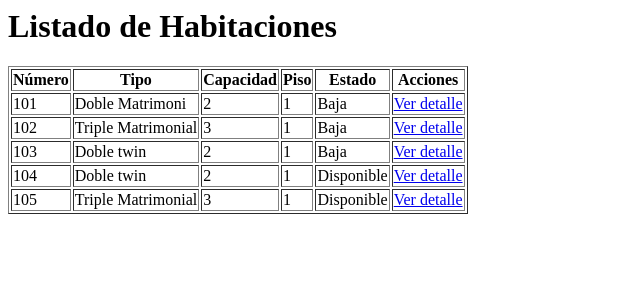
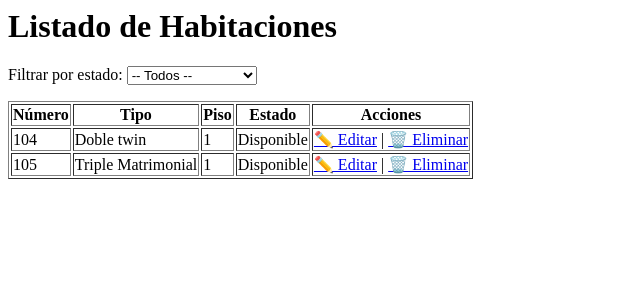
Before and after one commit to cristianlh21/Proyecto, a Django app: page / in a window 1280 px wide. Shown: the top 300 px of the page, without its empty margins (0-640 px from the left). Run offline with Django 5.2, Linux system fonts and the light colour scheme; data comes from the database, SQL or seed files in the repository; both versions use the stored data as it was after the commit.

Commit message:
formularios de actualización y eliminación de habitaciones y tipos de habitaciones

```diff
--- a/app_habitacion/templates/habitacion/crear_habitacion.html
+++ b/app_habitacion/templates/habitacion/crear_habitacion.html
@@ -6,10 +6,6 @@
     <h3>Habitación</h3>
     {{ habitacion_form.as_p }}
 
-    <h3>Crear nuevo Tipo de Habitación (opcional)</h3>
-    {{ tipo_form.as_p }}
-
-    <button type="submit" name="crear_tipo">Crear Tipo + Habitación</button>
     <button type="submit">Crear Habitación</button>
 </form>
 
--- a/app_habitacion/templates/habitacion/lista.html
+++ b/app_habitacion/templates/habitacion/lista.html
@@ -1,22 +1,40 @@
+<!-- templates/habitaciones/lista_habitaciones.html -->
 <h1>Listado de Habitaciones</h1>
+
+<form method="get">
+    <label for="estado">Filtrar por estado:</label>
+    <select name="estado" id="estado" onChange="this.form.submit()">
+        <option value="">-- Todos --</option>
+        <option value="DISPONIBLE" {% if estado == "DISPONIBLE" %}selected{% endif %}>Disponible</option>
+        <option value="OCUPADA" {% if estado == "OCUPADA" %}selected{% endif %}>Ocupada</option>
+        <option value="RESERVADA" {% if estado == "RESERVADA" %}selected{% endif %}>Reservada</option>
+        <option value="LIMPIEZA" {% if estado == "LIMPIEZA" %}selected{% endif %}>Limpieza</option>
+        <option value="EN MANTENIMIENTO" {% if estado == "EN MANTENIMIENTO" %}selected{% endif %}>En mantenimiento</option>
+        <option value="BAJA" {% if estado == "BAJA" %}selected{% endif %}>Baja</option>
+        <option value="SIN USO" {% if estado == "SIN USO" %}selected{% endif %}>Sin uso</option>
+    </select>
+</form>
 
 <table border="1">
     <tr>
         <th>Número</th>
         <th>Tipo</th>
-        <th>Capacidad</th>
         <th>Piso</th>
         <th>Estado</th>
         <th>Acciones</th>
     </tr>
-    {% for hab in habitaciones %}
+    {% for h in habitaciones %}
     <tr>
-        <td>{{ hab.numero }}</td>
-        <td>{{ hab.tipo_habitacion.nombre }}</td>
-        <td>{{ hab.tipo_habitacion.capacidad }}</td>
-        <td>{{ hab.piso }}</td>
-        <td>{{ hab.get_estado_display }}</td>
-        <td><a href="{% url 'detalle_habitacion' hab.id %}">Ver detalle</a></td>
+        <td>{{ h.numero }}</td>
+        <td>{{ h.tipo_habitacion.nombre }}</td>
+        <td>{{ h.piso }}</td>
+        <td>{{ h.get_estado_display }}</td>
+        <td>
+            <a href="{% url 'editar_habitacion' h.id %}">✏️ Editar</a> |
+            <a href="{% url 'eliminar_habitacion' h.id %}">🗑️ Eliminar</a>
+        </td>
     </tr>
+    {% empty %}
+    <tr><td colspan="5">No hay habitaciones disponibles</td></tr>
     {% endfor %}
 </table>
--- a/app_habitacion/urls.py
+++ b/app_habitacion/urls.py
@@ -5,4 +5,10 @@ urlpatterns = [
     path("", views.lista_habitaciones, name="lista_habitaciones"),
     path("<int:habitacion_id>/", views.detalle_habitacion, name="detalle_habitacion"),
     path("crear/", views.crear_habitacion, name="crear_habitacion"),
+    path("crear_tipo/", views.crear_tipo_habitacion, name="crear_tipo_habitacion"),
+    path("tipos/", views.lista_tipo_habitacion, name="lista_tipo_habitacion"),
+    path("tipos/<int:pk>/editar/", views.editar_tipo_habitacion, name="editar_tipo_habitacion"),
+    path("tipos/<int:pk>/eliminar/", views.eliminar_tipo_habitacion, name="eliminar_tipo_habitacion"),
+    path("<int:habitacion_id>/editar/", views.editar_habitacion, name="editar_habitacion"),
+    path("<int:habitacion_id>/eliminar/", views.eliminar_habitacion, name="eliminar_habitacion"),
 ]
--- a/app_habitacion/views.py
+++ b/app_habitacion/views.py
@@ -2,9 +2,24 @@ from django.shortcuts import render, get_object_or_404
 from .models import Habitacion, TipoHabitacion
 
 
+# views.py
+from django.shortcuts import render
+from .models import Habitacion
+
 def lista_habitaciones(request):
-    habitaciones = Habitacion.objects.select_related("tipo_habitacion").all()
-    return render(request, "habitacion/lista.html", {"habitaciones": habitaciones})
+    estado = request.GET.get("estado")
+    queryset = Habitacion.objects.exclude(estado="BAJA")  # no mostramos eliminadas
+
+    if estado:
+        queryset = queryset.filter(estado=estado)
+
+    habitaciones = queryset.select_related("tipo_habitacion")
+    return render(request, "habitacion/lista.html", {
+        "habitaciones": habitaciones,
+        "estado": estado,
+    })
+
+
 
 
 def detalle_habitacion(request, habitacion_id):
@@ -39,3 +54,65 @@ def crear_habitacion(request):
         "habitacion_form": habitacion_form,
         "tipo_form": tipo_form
     })
+
+
+def editar_habitacion(request, habitacion_id):
+    habitacion = get_object_or_404(Habitacion, id=habitacion_id)
+    if request.method == "POST":
+        form = HabitacionForm(request.POST, instance=habitacion)
+        if form.is_valid():
+            form.save()
+            return redirect("lista_habitaciones")
+    else:
+        form = HabitacionForm(instance=habitacion)
+
+    return render(request, "habitacion/editar_habitacion.html", {"form": form, "habitacion": habitacion})
+
+def editar_tipo_habitacion(request, pk):
+    tipo = get_object_or_404(TipoHabitacion, pk=pk)
+    if request.method == "POST":
+        form = TipoHabitacionForm(request.POST, instance=tipo)
+        if form.is_valid():
+            form.save()
+            return redirect("lista_habitaciones")
+    else:
+        form = TipoHabitacionForm(instance=tipo)
+
+    return render(request, "habitacion/editar_tipo_habitacion.html", {"form": form, "tipo": tipo})
+
+def eliminar_habitacion(request, habitacion_id):
+    habitacion = get_object_or_404(Habitacion, id=habitacion_id)
+    habitacion.estado = "BAJA"   # eliminación virtual
+    habitacion.save()
+    return redirect("lista_habitaciones")
+
+def lista_tipo_habitacion(request):
+    tipos = TipoHabitacion.objects.all()
+    return render(request, "habitacion/lista_tipo_habitacion.html", {"tipos": tipos})
+
+def crear_tipo_habitacion(request):
+    if request.method == "POST":
+        tipo_form = TipoHabitacionForm(request.POST)
+        if tipo_form.is_valid():
+            tipo_form.save()
+            return redirect("lista_habitaciones")
+    else:
+        tipo_form = TipoHabitacionForm()
+    return render(request, "habitacion/crear_tipo_habitacion.html", {"tipo_form": tipo_form})
+
+def editar_tipo_habitacion(request, pk):
+    tipo = get_object_or_404(TipoHabitacion, pk=pk)
+    if request.method == "POST":
+        form = TipoHabitacionForm(request.POST, instance=tipo)
+        if form.is_valid():
+            form.save()
+            return redirect("lista_habitaciones")
+    else:
+        form = TipoHabitacionForm(instance=tipo)
+
+    return render(request, "habitacion/editar_tipo_habitacion.html", {"form": form, "tipo": tipo})
+
+def eliminar_tipo_habitacion(request, pk):
+    tipo = get_object_or_404(TipoHabitacion, pk=pk)
+    tipo.delete()
+    return redirect("lista_habitaciones")
```
Also changed, not shown: app_habitacion/templates/habitacion/crear_tipo_habitacion.html (added, +12 -0 lines), app_habitacion/templates/habitacion/editar_habitacion.html (added, +9 -0 lines), app_habitacion/templates/habitacion/editar_tipo_habitacion.html (added, +9 -0 lines), app_habitacion/templates/habitacion/lista_tipo_habitacion.html (added, +20 -0 lines), db.sqlite3, 1 other file.
